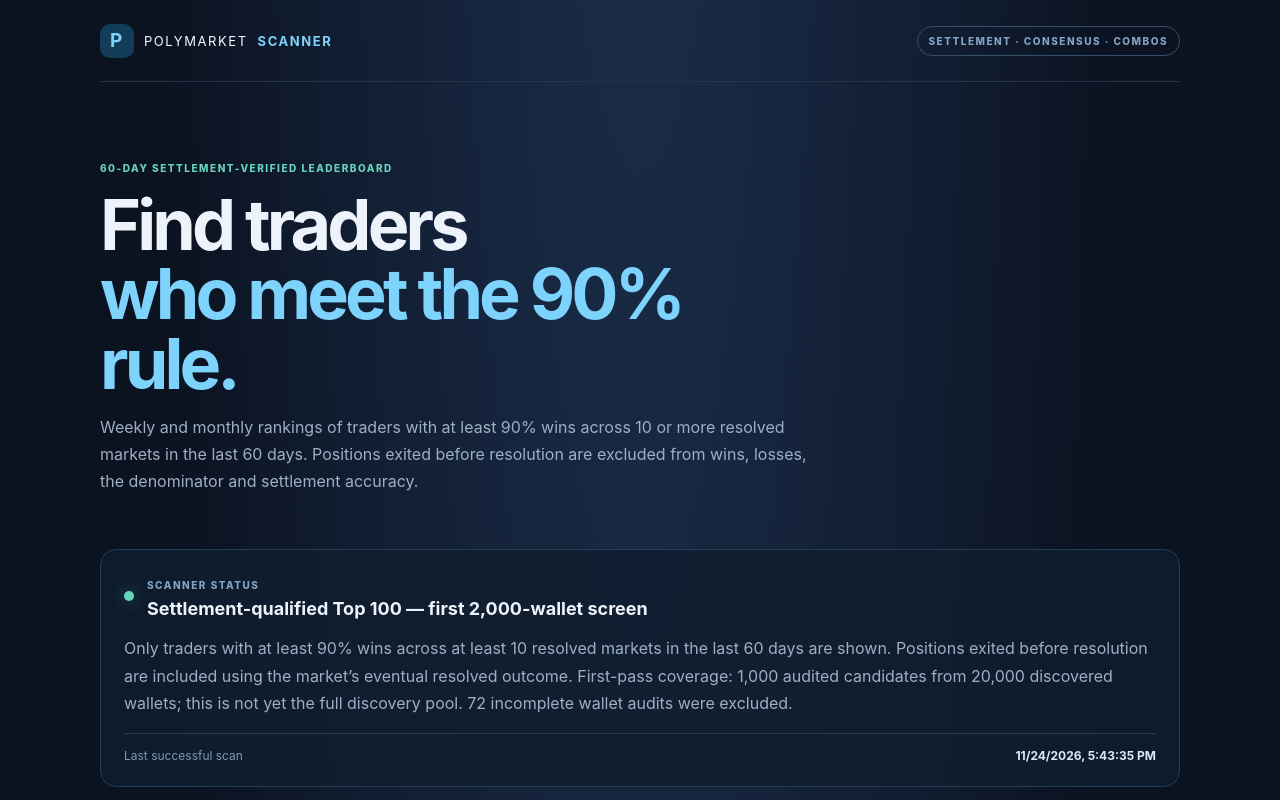
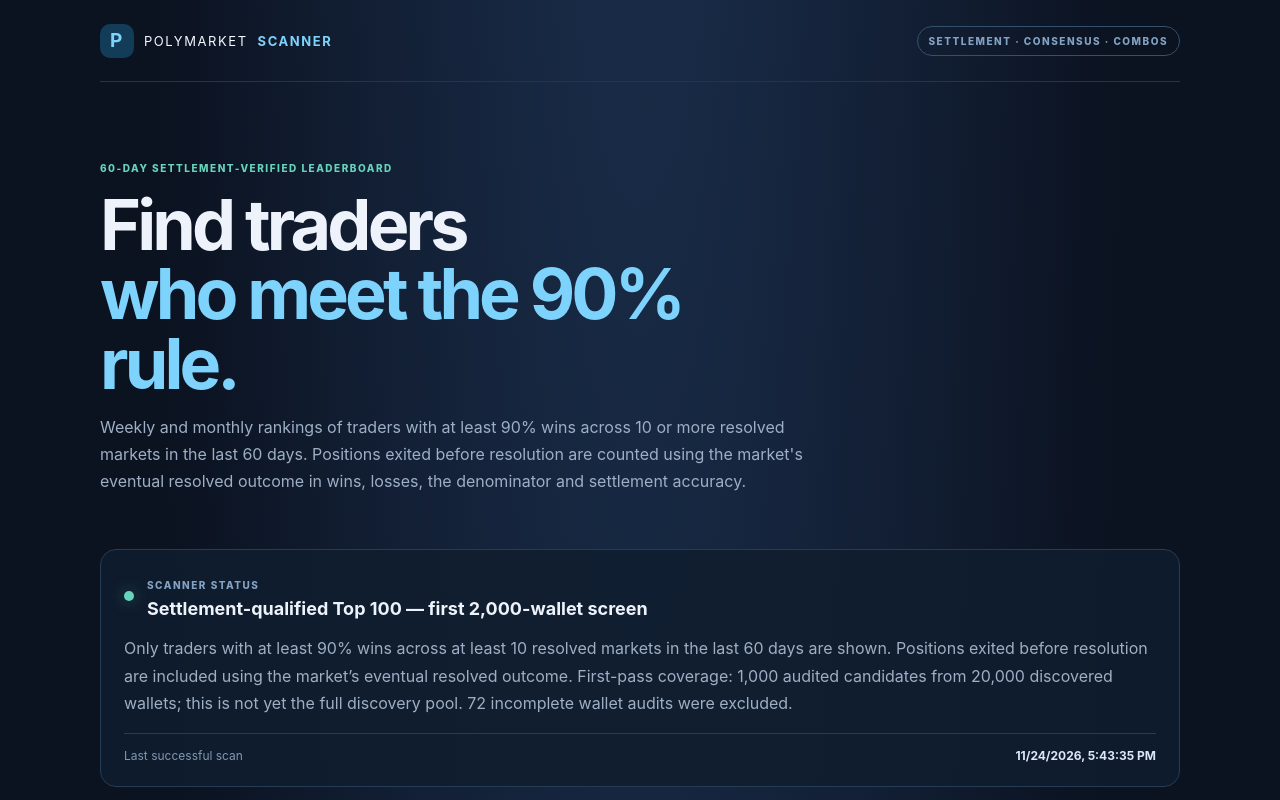
Before and after one commit to rowanmcbride77-cmyk/polymarket-scanner-new, a website: page site/index.html in a window 1280 px wide. Shown: the top 800 px of the page. Drawn offline with Linux system fonts and the light colour scheme.

Commit message:
Correct dashboard explanation of early-exit settlement scoring

```diff
--- a/site/index.html
+++ b/site/index.html
@@ -2,7 +2,7 @@
 <html lang="en"><head><meta charset="utf-8"><meta name="viewport" content="width=device-width, initial-scale=1"><meta http-equiv="Cache-Control" content="no-cache, no-store, must-revalidate"><meta http-equiv="Pragma" content="no-cache"><meta http-equiv="Expires" content="0"><meta name="theme-color" content="#101827"><title>Polymarket Consensus & Combo Scanner</title><link rel="stylesheet" href="./styles.css"></head>
 <body><main class="shell">
 <header><a class="brand" href="./"><b>P</b> POLYMARKET <strong>SCANNER</strong></a><span class="tag">SETTLEMENT · CONSENSUS · COMBOS</span></header>
-<section class="intro"><p class="eyebrow">60-DAY SETTLEMENT-VERIFIED LEADERBOARD</p><h1>Find traders<br><span>who meet the 90% rule.</span></h1><p>Weekly and monthly rankings of traders with at least 90% wins across 10 or more resolved markets in the last 60 days. Positions exited before resolution are excluded from wins, losses, the denominator and settlement accuracy.</p></section>
+<section class="intro"><p class="eyebrow">60-DAY SETTLEMENT-VERIFIED LEADERBOARD</p><h1>Find traders<br><span>who meet the 90% rule.</span></h1><p>Weekly and monthly rankings of traders with at least 90% wins across 10 or more resolved markets in the last 60 days. Positions exited before resolution are counted using the market's eventual resolved outcome in wins, losses, the denominator and settlement accuracy.</p></section>
 <section class="status" aria-live="polite"><div class="status-title"><i></i><div><small>SCANNER STATUS</small><h2 id="status-title">Waiting for Top 100 refresh</h2></div></div><p id="status-detail">Weekly and monthly public leaderboard data is validated before publication.</p><div class="meta"><span>Last successful scan</span><b id="last-scan">Not yet available</b></div></section>
 <section class="boards">
 <article class="wide"><div class="section-kicker">01 / CONSENSUS MARKETS</div><h2>Same-side trader consensus</h2><p>At least 8 qualified wallets, each with a recent BUY of $10+, still holding the same outcome. Sports, esports and crypto markets resolving within 24 hours.</p><div id="consensus" class="signal-list empty">Awaiting validated consensus data</div></article>
```
